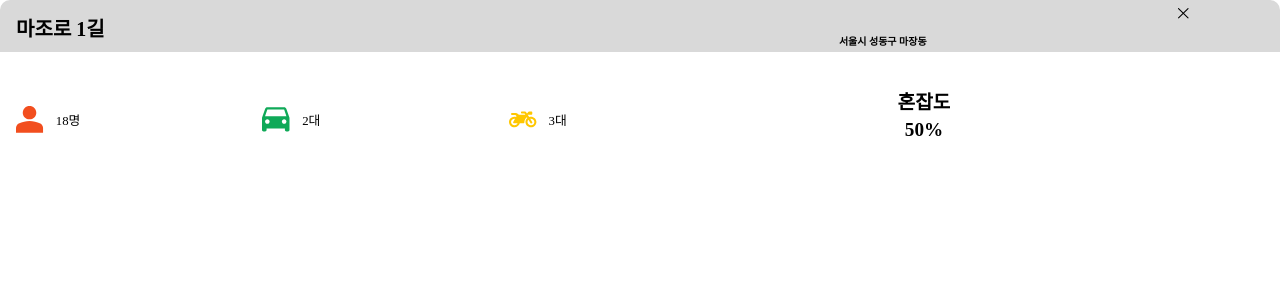
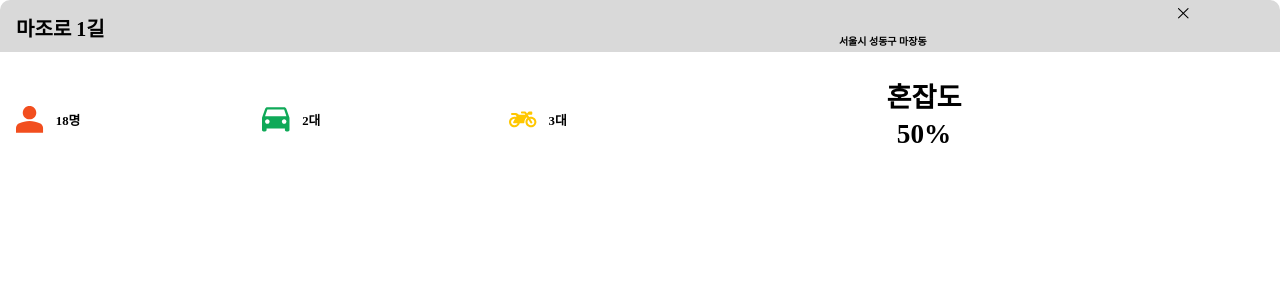
Before and after one commit to suk-6/hnavi, a Flask app: page /overlay/1 in a window 1280 px wide. Shown: the top 300 px of the page. Run offline with Flask 3, Linux system fonts and the light colour scheme; some web fonts are replaced.

Commit message:
Chore(CSS): Change font-size

```diff
--- a/static/overlay.css
+++ b/static/overlay.css
@@ -102,7 +102,7 @@ body {
 	text-align: left;
 	font-family: Pretendard;
 	font-size: 0.8rem;
-	font-weight: 500;
+	font-weight: 600;
 	white-space: nowrap;
 }
 
@@ -116,7 +116,7 @@ body {
 .congestion-text,
 .congestion-text2 {
 	font-family: Pretendard;
-	font-size: 1.2rem;
+	font-size: 1.7rem;
 	font-weight: 600;
 	display: flex;
 	justify-content: center;
```
